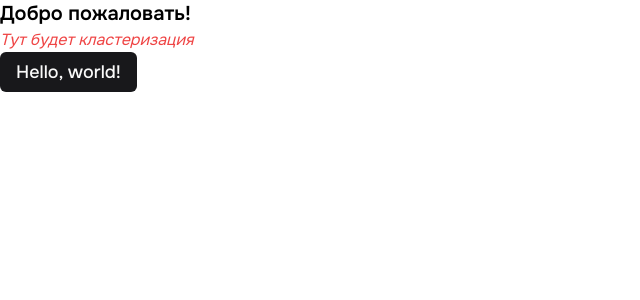
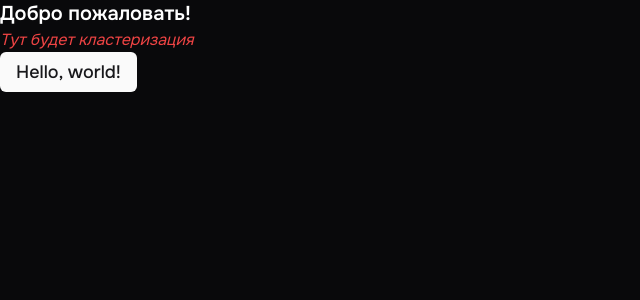
Before and after one commit to Dmitriy770/analysis-webapp, a Next.js app in the folder src/frontend/: page / in a window 1280 px wide. Shown: the top 300 px of the page, without its empty margins (0-640 px from the left). Built offline with nearby package versions, Linux system fonts and the light colour scheme.

Commit message:
feat(frontend): add next-themes

```diff
--- a/src/frontend/package.json
+++ b/src/frontend/package.json
@@ -20,6 +20,7 @@
         "clsx": "^2.1.1",
         "lucide-react": "^0.468.0",
         "next": "15.1.0",
+        "next-themes": "^0.4.4",
         "react": "^19.0.0",
         "react-dom": "^19.0.0",
         "tailwind-merge": "^2.5.5"
--- a/src/frontend/src/app/layout.tsx
+++ b/src/frontend/src/app/layout.tsx
@@ -1,6 +1,7 @@
 import type { Metadata } from 'next'
 import { JetBrains_Mono, Onest } from 'next/font/google'
 import './(styles)/index.css'
+import { ThemeProvider } from 'next-themes'
 import { cn } from '~/shared/lib/classnames'
 
 export const metadata: Metadata = {
@@ -23,8 +24,12 @@
   children: React.ReactNode
 }>) {
   return (
-    <html lang="ru">
-      <body className={cn(normalFont.variable, monoFont.variable, 'antialiased')}>{children}</body>
+    <html lang="ru" suppressHydrationWarning>
+      <body className={cn(normalFont.variable, monoFont.variable, 'antialiased')}>
+        <ThemeProvider attribute="class" defaultTheme="dark" enableSystem>
+          {children}
+        </ThemeProvider>
+      </body>
     </html>
   )
 }
```
Also changed, not shown: 1 other file (tests, documents, lock files or other folders).
